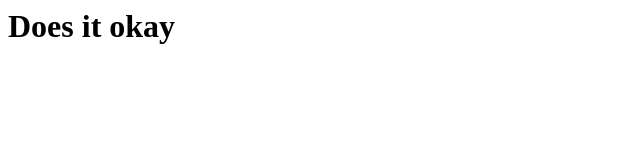
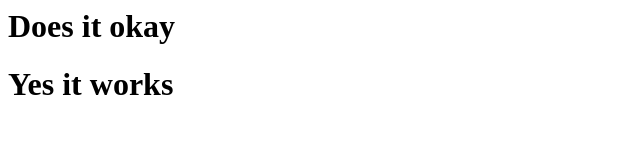
Before and after one commit to maruf90/test-web, a plain HTML site: page index.html in a window 1280 px wide. Shown: the whole page, without its empty margins (0-640 px from the left). Drawn offline with Linux system fonts and the light colour scheme.

Commit message:
adding header

```diff
--- a/index.html
+++ b/index.html
@@ -4,5 +4,6 @@
 	</head>
 	<body>
 		<h1> Does it okay</h1>
+		<h1> Yes it works</h1>
 	</body>
 </html>
```
